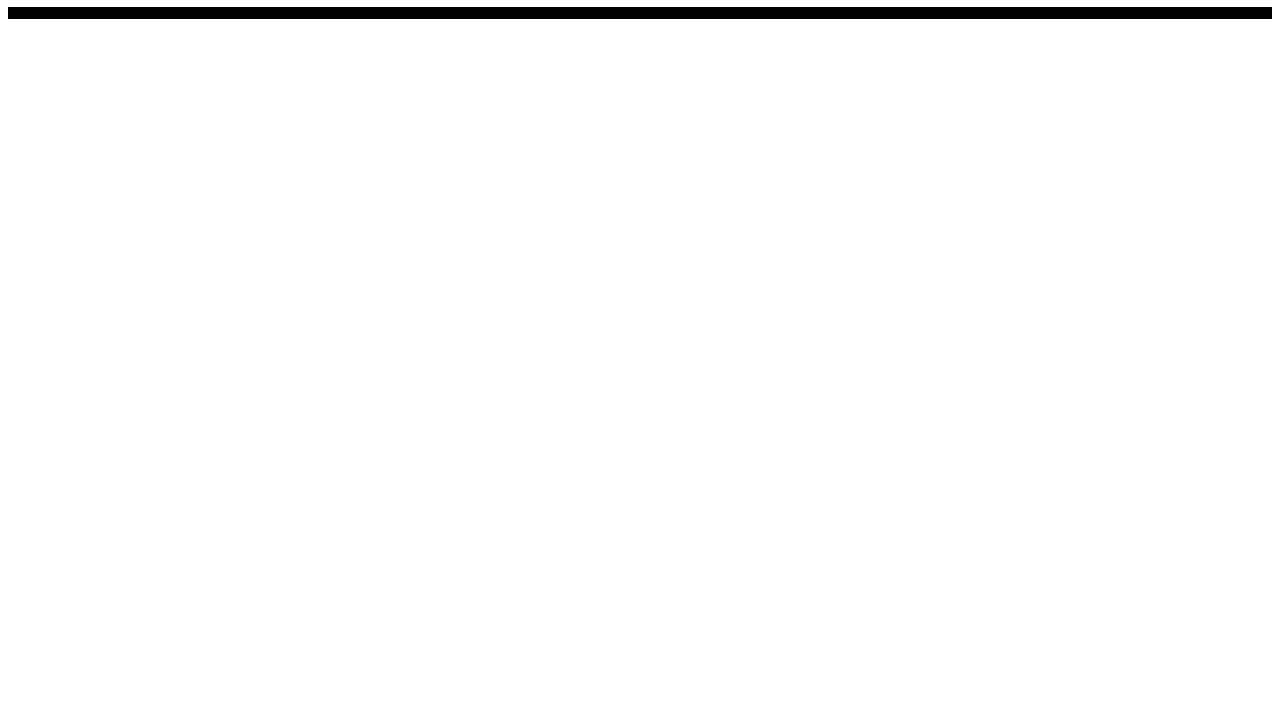
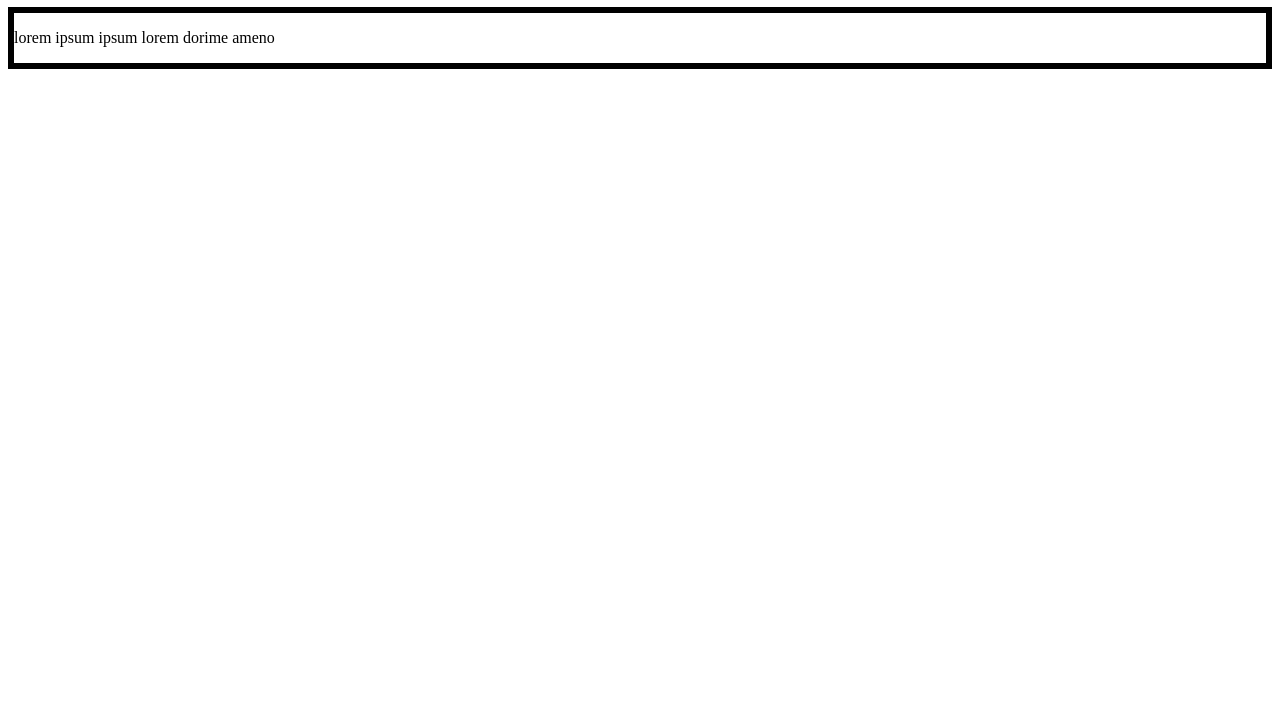
Before and after one commit to ThalitaC/trybe-exercises, a plain HTML site: page bloco_5/dia_2/exercicios.html in a window 1280 px wide. Shown: the part 73-800 px from the top of the page. Drawn offline with Linux system fonts and the light colour scheme.

Commit message:
Exercicio 4

```diff
--- a/bloco_5/dia_2/exercicios.html
+++ b/bloco_5/dia_2/exercicios.html
@@ -72,6 +72,11 @@
       let addCenterDiv = document.createElement('div');
       addCenterDiv.className = 'center-content';
       addMainDiv.appendChild(addCenterDiv);
+
+      //Exercicio 4: Adicione a tag p como filho do div criado no passo 3 e coloque algum texto
+      let addParagraph = document.createElement('p');
+      addCenterDiv.appendChild(addParagraph);
+      addParagraph.innerHTML = 'lorem ipsum ipsum lorem dorime ameno'
     </script>
   </body>
 </html>
```
